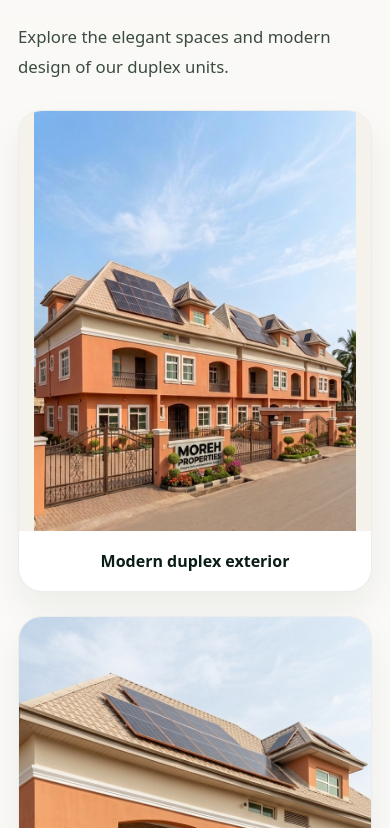
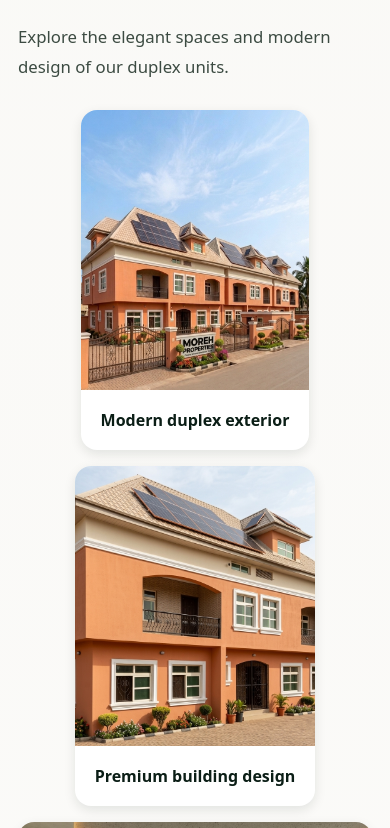
Before and after one commit to Ddmrgoo/moreh-properties-website, a React (Vite) app: page / in a window 390 px wide. Shown: the part 3336-4164 px from the top of the page. Built offline with nearby package versions, Linux system fonts and the light colour scheme.

Commit message:
Update gallery to responsive 3-column grid with fixed image heights and improved styling

```diff
--- a/src/App.css
+++ b/src/App.css
@@ -252,30 +252,33 @@ main {
 
 .gallery-grid {
 	display: grid;
-	grid-template-columns: repeat(auto-fit, minmax(280px, 1fr));
-	gap: 24px;
+	grid-template-columns: repeat(3, 1fr);
+	gap: 20px;
+	max-width: 1200px;
+	margin: 0 auto;
+	justify-items: center;
 }
 
 .gallery-item {
 	background: #fff;
-	border-radius: 24px;
-	border: 0.5px solid rgba(11, 30, 22, 0.08);
+	border-radius: 16px;
 	overflow: hidden;
-	box-shadow: 0 18px 36px rgba(11, 30, 22, 0.06);
+	box-shadow: 0 4px 12px rgba(11, 30, 22, 0.1);
 	transition:
 		transform 0.3s ease,
 		box-shadow 0.3s ease;
+	max-width: 100%;
 }
 
 .gallery-item:hover {
 	transform: translateY(-4px);
-	box-shadow: 0 24px 48px rgba(11, 30, 22, 0.12);
+	box-shadow: 0 8px 24px rgba(11, 30, 22, 0.15);
 }
 
 .gallery-item img {
 	width: 100%;
-	height: auto;
-	object-fit: contain;
+	height: 280px;
+	object-fit: cover;
 	display: block;
 	background: #f4f2ea;
 }
@@ -285,10 +288,9 @@ main {
 }
 
 .gallery-item-large img {
-	max-height: 420px;
+	height: 280px;
 	width: 100%;
-	height: auto;
-	object-fit: contain;
+	object-fit: cover;
 	background: #f4f2ea;
 }
 
@@ -300,9 +302,19 @@ main {
 	text-align: center;
 }
 
-@media (max-width: 720px) {
-	.gallery-item-large {
-		grid-column: span 1;
+/* Tablet: 2 columns */
+@media (max-width: 768px) {
+	.gallery-grid {
+		grid-template-columns: repeat(2, 1fr);
+		gap: 16px;
+	}
+}
+
+/* Mobile: 1 column */
+@media (max-width: 480px) {
+	.gallery-grid {
+		grid-template-columns: 1fr;
+		gap: 16px;
 	}
 }
 .location-grid {
```
